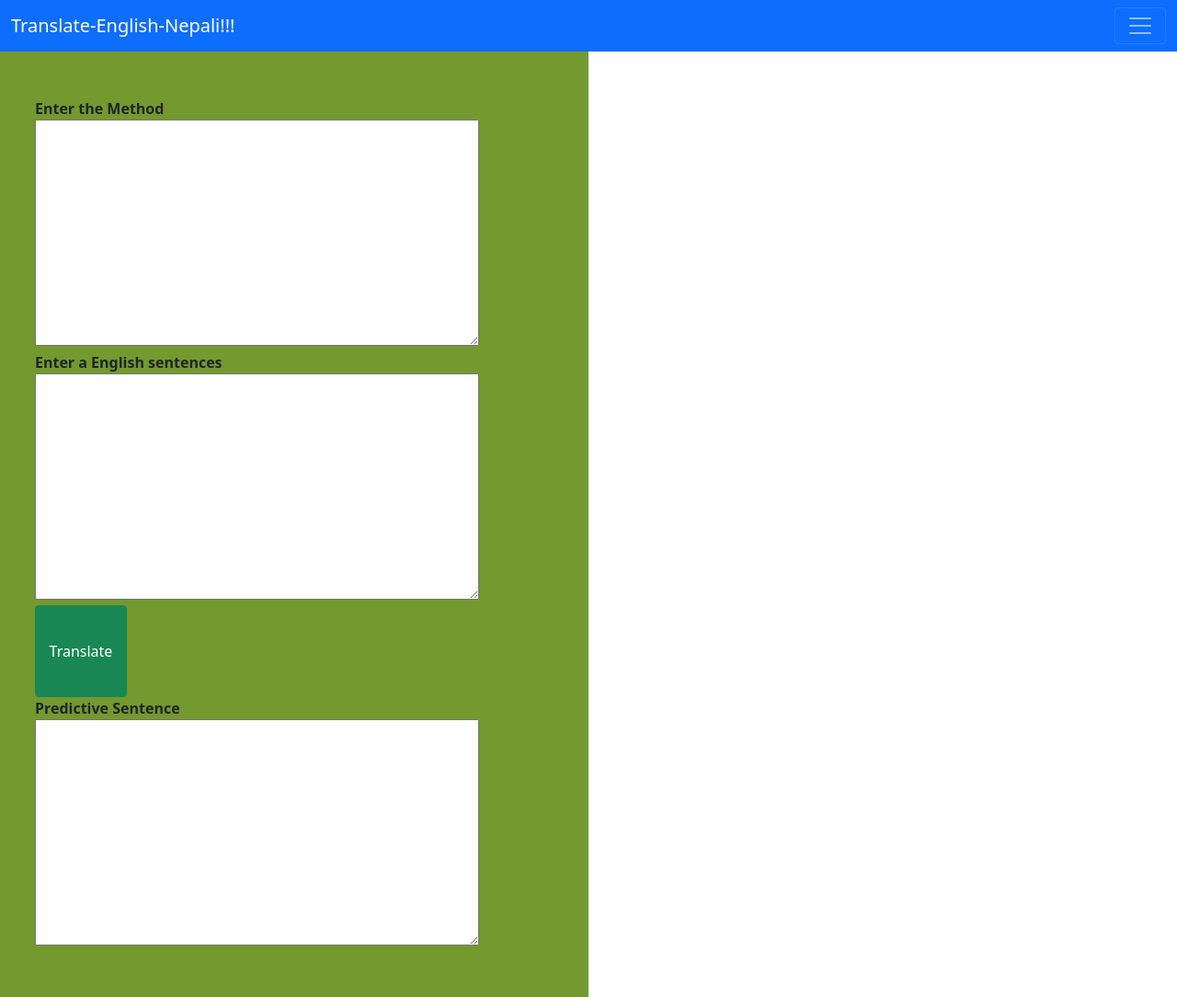
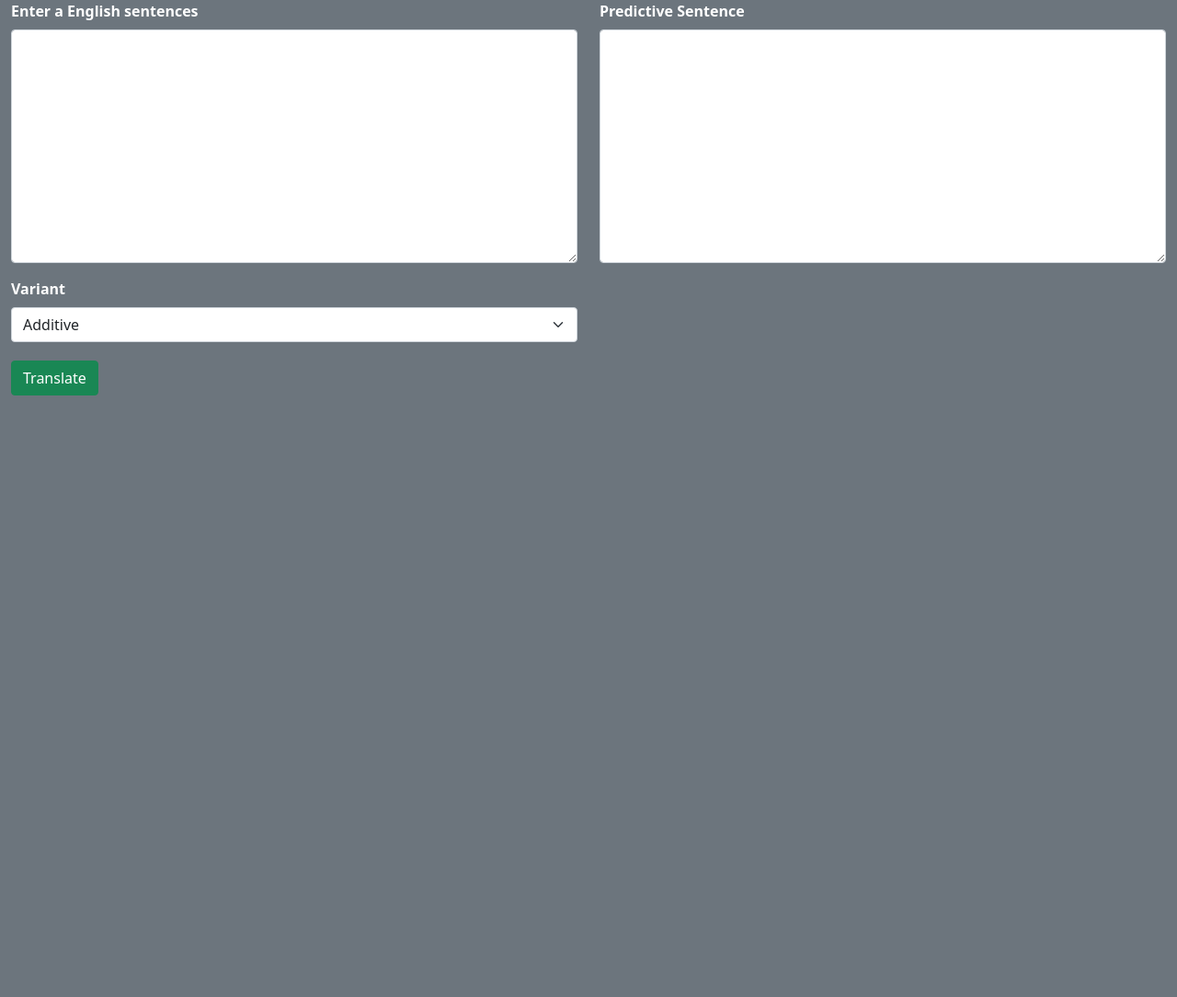
Before and after one commit to ayushkoirala/Natural-Language-Processing-2023, a Flask app: template Coding Assignment/Nepali-English-Translation/templates/np-en.html in a window 1280 px wide. Shown: the whole page at 92% size. After the commit the page ends 430 px from the top, so only its background shows below. Run offline with Flask 2, Linux system fonts and the light colour scheme; the template is opened without the code that fills it, so the values that code supplies are empty.

Commit message:
update
update

```diff
--- a/Coding Assignment/Nepali-English-Translation/app.py
+++ b/Coding Assignment/Nepali-English-Translation/app.py
@@ -16,7 +16,7 @@ SEED = 1234
 torch.manual_seed(SEED)
 torch.backends.cudnn.deterministic = True
 
-variants = 'additive'
+varients = 'additive'
 
 
 app = Flask(__name__)
@@ -32,13 +32,14 @@ def index():
 def machinetranslation():
     if request.method == 'POST':
         source = request.form.get('source')
-        varients = request.form.get('Method')
+        varients = request.form.get('variant')
+        print(varients)
         predict = translation(source, varients, device)
     else:
         source = ' '
         predict = ' '
     # predict = 555
-    data = {"source":source, "predict":predict}
+    data = {"source":source, "predict":predict, "variant":varients}
     return render_template("np-en.html", data = data)
 
 if __name__ == "__main__":
--- a/Coding Assignment/Nepali-English-Translation/templates/layout.html
+++ b/Coding Assignment/Nepali-English-Translation/templates/layout.html
@@ -9,21 +9,6 @@
     <script src="https://cdn.jsdelivr.net/npm/bootstrap@5.0.2/dist/js/bootstrap.min.js" integrity="sha384-cVKIPhGWiC2Al4u+LWgxfKTRIcfu0JTxR+EQDz/bgldoEyl4H0zUF0QKbrJ0EcQF" crossorigin="anonymous"></script>
 </head>
 <body>
-    <nav class="navbar navbar-dark bg-primary">
-        <div class="container-fluid">
-          <a class="navbar-brand" href="/">Translate-English-Nepali!!!</a>
-          <button class="navbar-toggler" type="button" data-bs-toggle="collapse" data-bs-target="#navbarNavAltMarkup" aria-controls="navbarNavAltMarkup" aria-expanded="false" aria-label="Toggle navigation">
-            <span class="navbar-toggler-icon"></span>
-          </button>
-          <div class="collapse navbar-collapse" id="navbarNavAltMarkup">
-            <div class="navbar-nav">
-              <a class="nav-link" href="{{url_for('machinetranslation')}}">Machine Translation</a>
-
-            </div>
-          </div>
-        </div>
-      </nav>
-
       <main>
         {% block content %}
         {% endblock %}
--- a/Coding Assignment/Nepali-English-Translation/templates/np-en.html
+++ b/Coding Assignment/Nepali-English-Translation/templates/np-en.html
@@ -33,25 +33,31 @@
     </style>
 
     </head>
-    <body>
-        <div class="row">
-            <div class="column" style="background-color:#74992e;">
-                <form action="/np-en" method="POST">
-                    <div class = 'Method'>
-                        <label for = ""><B>Enter the Method</B></label>
+    <body class="bg-secondary">
+        <div class="container-fluid">
+            <div class="row">
+                <form class="col" action="/np-en" method="POST">
+                    <div class = 'source'>
+                        <label for = "source" class="text-white fw-bold form-label">Enter a English sentences</label>
                         <br>
-                        <textarea name="Method" rows="10" cols="50">{{data.source}}</textarea>
+                        <textarea class="form-control" id="source" name="source" rows="10" cols="50">{{data.source}}</textarea>
                     </div>
-                    <div class = 'source'>
-                        <label for = ""><B>Enter a English sentences</B></label>
+                    <div class = 'input group my-3 variant'>
+                        <label for = "variant" class="text-white fw-bold  form-label">Variant</label>
                         <br>
-                        <textarea name="source" rows="10" cols="50">{{data.source}}</textarea>
+                        <select class="form-select" name="variant" id="variant">
+                            <option value="additive" {% if data.variant == 'additive' %} selected {% endif %}>Additive</option>
+                            <option value="multiplicative" {% if data.variant == 'multiplicative' %} selected {% endif %}>Multiplicative</option>
+                          </select>
                     </div>
-                    <button style="width:100px; height:100px;" type = "sumbit", value = "Translate", class = "btn btn-success">Translate</button>
+                    <button type = "sumbit" value = "Translate" class = "mt-1 btn btn-success btn-large">Translate</button>
                 </form>
-                <label for = ""><B>Predictive Sentence</B></label>
-                <br>
-                <textarea name="source" rows="10" cols="50">{{data.predict}}</textarea>
+                <div class="col">
+                    <label for="predict" class="form-label text-white fw-bold ">Predictive Sentence</label>
+                    <br>
+                    <textarea id="predict" class="form-control"  name="predict" rows="10" cols="50">{{data.predict}}</textarea>
+                </div>
+
             </div>
 
 
--- a/Coding Assignment/Nepali-English-Translation/utils/general.py
+++ b/Coding Assignment/Nepali-English-Translation/utils/general.py
@@ -6,7 +6,7 @@ from torchtext.data.utils import get_tokenizer
 
 device = torch.device('cuda:0' if torch.cuda.is_available() else 'cpu')
 
-SRC_LANGUAGE,TRG_LANGUAGE = 'en', 'np'
+SRC_LANGUAGE,TRG_LANGUAGE = 'np', 'en'
 
 token_transform = {}
 token_transform[SRC_LANGUAGE] = Tokenizer(model="attacut-sc")
@@ -52,10 +52,12 @@ def initialize_weights(m):
 
 def translation(source, varients,device):
     if varients == "multiplicative":
+        SRC_LANGUAGE,TRG_LANGUAGE = 'en', 'np'
         with open('D:\\Machine Learning\\Natural-Language-Processing-2023\\Coding Assignment\\Nepali-English-Translation\\models\\vocab _temp.pkl', 'rb') as handle:
             vocab_transform = pickle.load(handle)
         save_path = "D:\\Machine Learning\\Natural-Language-Processing-2023\\Coding Assignment\\Nepali-English-Translation\\models\\Seq2SeqPackedAttentionmuti.pt"
     elif varients == "additive":
+        SRC_LANGUAGE,TRG_LANGUAGE = 'np', 'en'
         print("Here.............................")
         with open('D:\\Machine Learning\\Natural-Language-Processing-2023\\Coding Assignment\\Nepali-English-Translation\\models\\vocab.pkl', 'rb') as handle:
             vocab_transform = pickle.load(handle)
@@ -84,7 +86,7 @@ def translation(source, varients,device):
     dropout     = 0.5
     SRC_PAD_IDX = PAD_IDX
 
-    attn = Attention(hid_dim, variants=variants)
+    attn = Attention(hid_dim, varients=varients)
     enc  = Encoder(input_dim,  emb_dim,  hid_dim, dropout)
     dec  = Decoder(output_dim, emb_dim,  hid_dim, dropout, attn)
 
@@ -116,9 +118,9 @@ def translation(source, varients,device):
 
 
 if __name__=="__main__":
-    variants = 'multiplicative'
-    save_path = 'D:\\Machine Learning\\Natural-Language-Processing-2023\\Coding Assignment\\Nepali-English-Translation\\models\\Seq2SeqPackedAttentionmuti.pt'
+    varients = 'additive'
+    #save_path = 'D:\\Machine Learning\\Natural-Language-Processing-2023\\Coding Assignment\\Nepali-English-Translation\\models\\Seq2SeqPackedAttentionmuti.pt'
     source = "It was like something out of a movie"
-    output = translation(source,variants,save_path)
+    output = translation(source,varients,device)
     print(source)
     print(output)
```
Also changed, not shown: Coding Assignment/Nepali-English-Translation/utils/model.py (+5 -5 lines), Coding Assignment/Nepali-English-Translation/Figure/fail-add.png (added), Coding Assignment/Nepali-English-Translation/Figure/fail-img.png (deleted), Coding Assignment/Nepali-English-Translation/Figure/fail-mul.png (added), Coding Assignment/Nepali-English-Translation/Figure/good-add.png (added), Coding Assignment/Nepali-English-Translation/Figure/good-img.png, Coding Assignment/Nepali-English-Translation/Figure/good-result.png (deleted), Coding Assignment/Nepali-English-Translation/readme.md, 1 other file.
